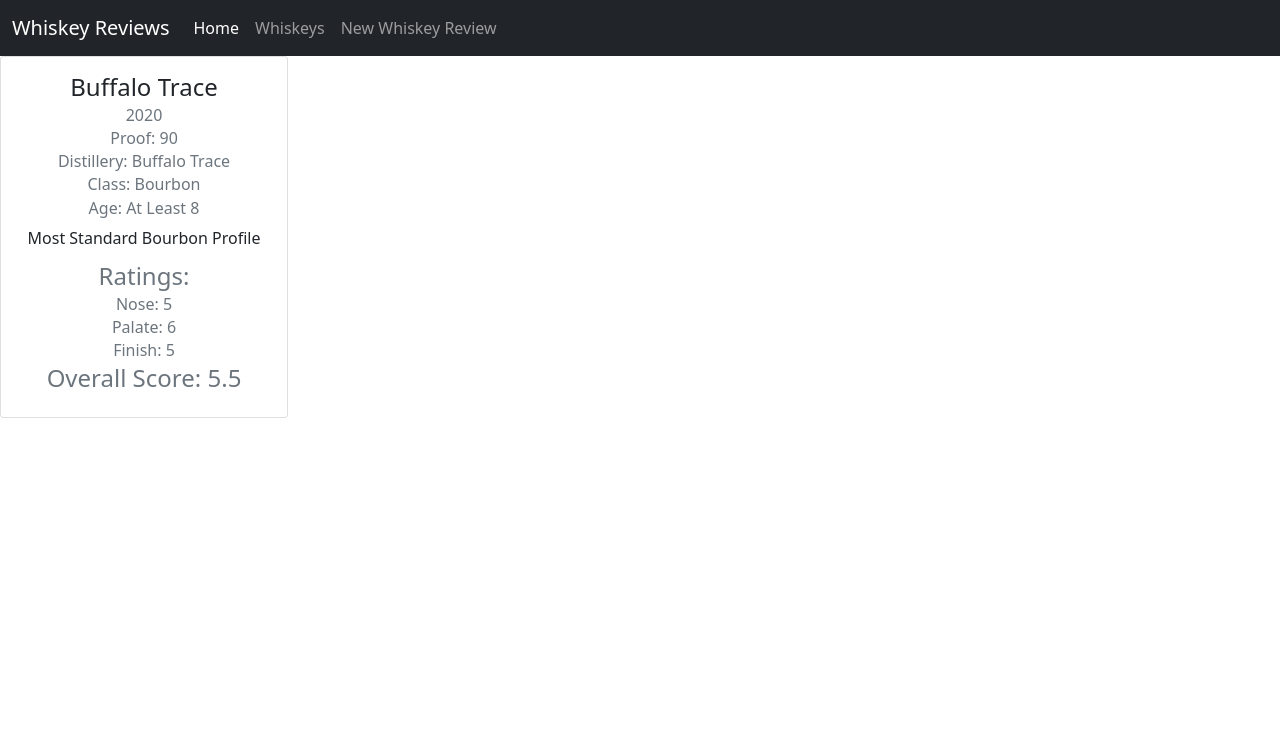
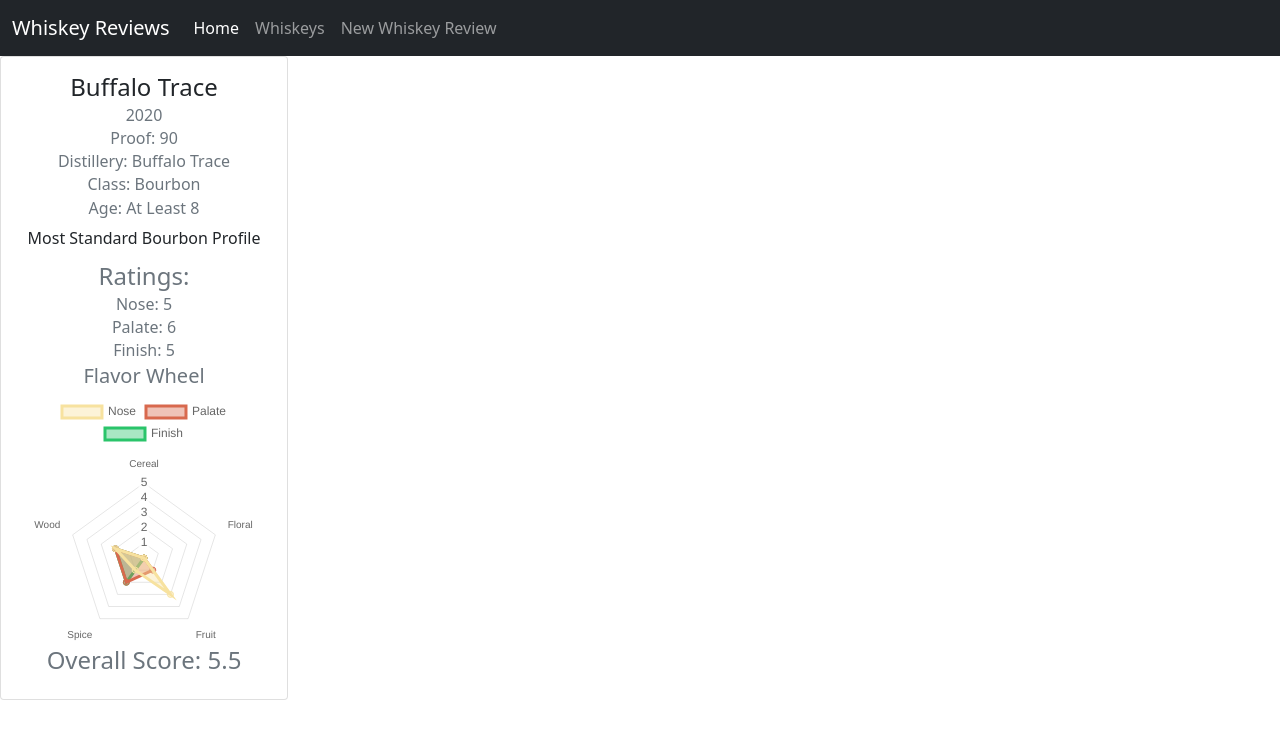
Before and after one commit to JulioJoulesAlvarado/whiskey-tasting, a React (Create React App) app: page /whiskey/0 in a window 1280 px wide. Shown: the top 736 px of the page. Built offline with nearby package versions, Linux system fonts and the light colour scheme.

Commit message:
Incorporated Radar Chart for Flavor Wheel

```diff
--- a/package.json
+++ b/package.json
@@ -7,7 +7,9 @@
     "@testing-library/react": "^12.1.3",
     "@testing-library/user-event": "^13.5.0",
     "bootstrap": "^5.1.3",
+    "chart.js": "^3.7.1",
     "react": "^17.0.2",
+    "react-chartjs-2": "^4.0.1",
     "react-dom": "^17.0.2",
     "react-router-dom": "^6.2.1",
     "react-scripts": "5.0.0",
--- /dev/null
+++ b/src/FlavorChart.js
@@ -0,0 +1,54 @@
+import {Radar} from 'react-chartjs-2'
+
+function FlavorChart(props){
+    const {nose,palate,finish}=props;
+    const dataFromReview={
+        labels:["Cereal","Floral","Fruit","Spice","Wood"],
+        datasets:[
+            {
+                label:"Nose",
+                data:[nose.cereal,nose.floral,nose.fruit,nose.spice,nose.wood],
+                backgroundColor:'rgba(247,226,159,.4)',
+                borderColor: 'rgb(247,226,159)',
+                fill:true
+            },
+            {
+                label:"Palate",
+                data:[palate.cereal,palate.floral,palate.fruit,palate.spice,palate.wood],
+                backgroundColor:'rgba(216,105,78,.4)',
+                borderColor:'rgb(216,105,78)',
+                fill:true
+            },
+            {
+                label:"Finish",
+                data:[finish.cereal,finish.floral,finish.fruit,finish.spice,finish.wood],
+                backgroundColor:'rgba(42,196,106,.4)',
+                borderColor:'rgb(42,196,106)',
+                fill:true
+            },
+        ]
+    }
+
+    const options = {
+        scales: {
+            r: {
+                angleLines: {
+                    display: false
+                },
+                suggestedMin: 0,
+                suggestedMax: 5
+            }
+        }
+    };
+    return(
+        <div className="radarChart">
+        <h5 className="card-subtitle mb-2 text-muted">Flavor Wheel</h5>
+        <Radar
+            data={dataFromReview}
+            options={options}
+        />
+        </div>
+    )
+}
+
+export default FlavorChart;
--- a/src/Review.js
+++ b/src/Review.js
@@ -1,6 +1,12 @@
 import React from "react";
 import NavBar from "./NavBar";
 import { useParams } from "react-router-dom";
+import FlavorChart from "./FlavorChart"
+
+
+import { Chart, registerables } from 'chart.js';
+Chart.register(...registerables);
+
 
 function Review(props){
     const {reviews}=props;
@@ -21,12 +27,15 @@
                     <h6 className="card-subtitle mb-2 text-muted"> Class: {review.whiskeyType}</h6>
                     <h6 className="card-subtitle mb-2 text-muted">Age: {review.age}</h6>
 
-                    <p class="card-text">{review.notes}</p>
+                    <p className="card-text">{review.notes}</p>
 
                     <h4 className="card-subtitle mb-2 text-muted">Ratings:</h4>
                     <h6 className="card-subtitle mb-2 text-muted">Nose: {review.noseRating}</h6>
+
                     <h6 className="card-subtitle mb-2 text-muted">Palate: {review.palateRating}</h6>
+
                     <h6 className="card-subtitle mb-2 text-muted">Finish: {review.finishRating}</h6>
+                    <FlavorChart nose={review.nose} palate={review.palate} finish={review.finish} />
                     <h4 className="card-subtitle mb-2 text-muted"> Overall Score: {review.overall}</h4>
 
                 </div>
```
Also changed, not shown: 1 other file (tests, documents, lock files or other folders).
